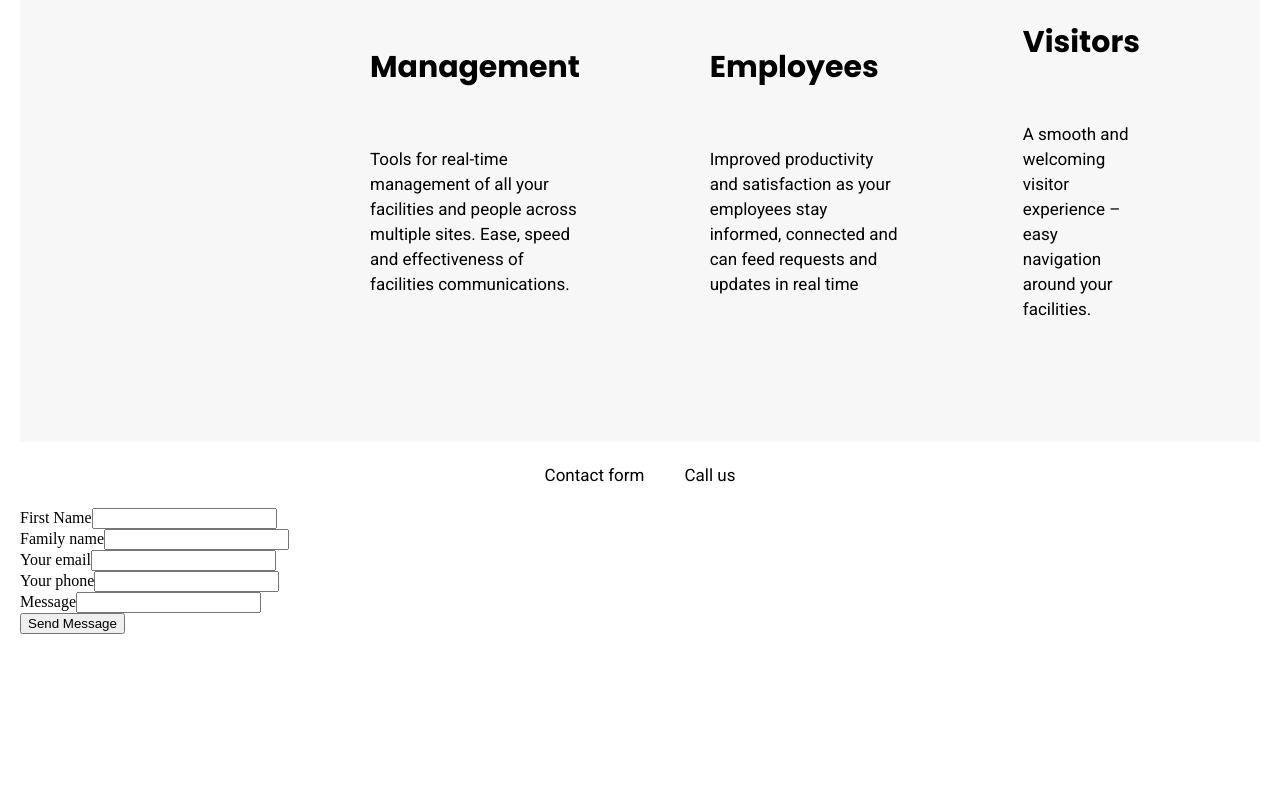
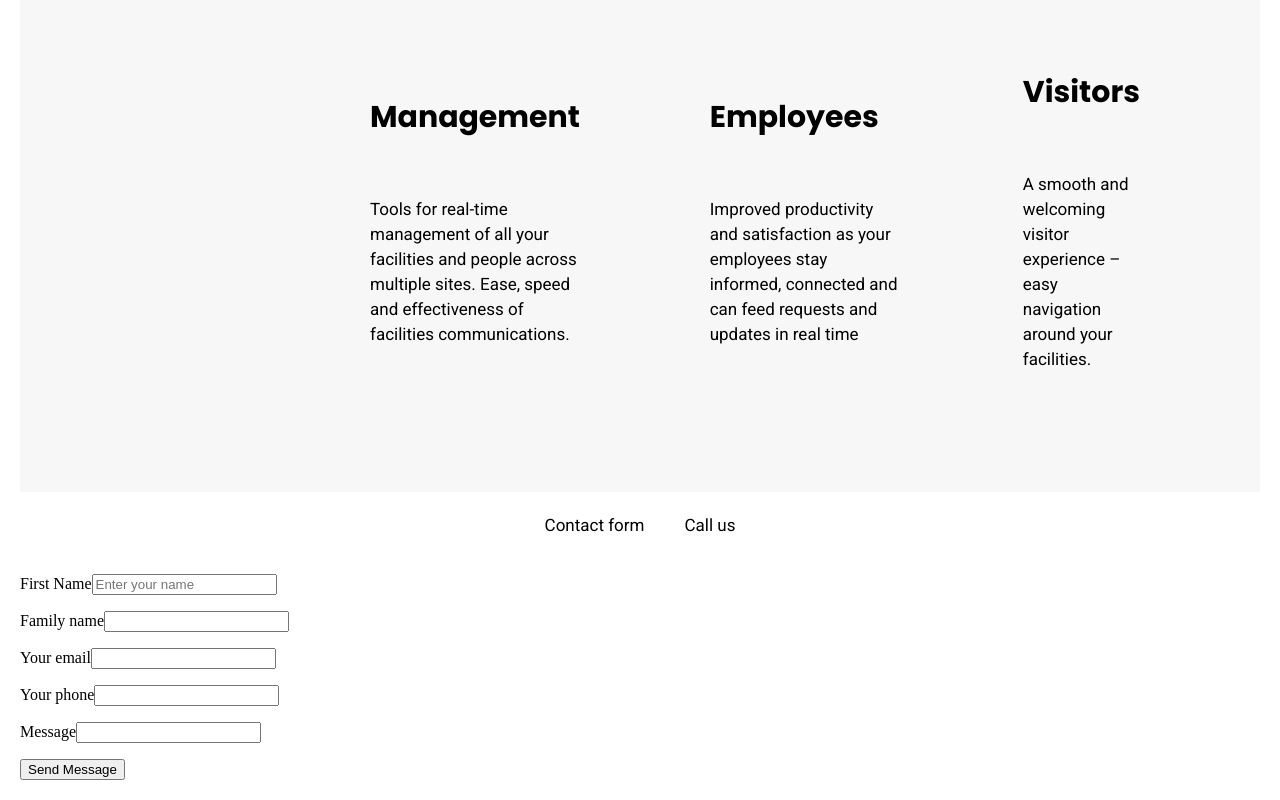
Before and after one commit to matkarny/praktyki-fe-sh-2019, a website built with webpack: page src/index.html in a window 1280 px wide. Shown: the part 1048-1848 px from the top of the page. Before the commit the page ends 1702 px from the top, so only its background shows below. Built offline with nearby package versions, Linux system fonts and the light colour scheme; files whose address does not match are found by name.

Commit message:
Feature: [wip] form correct forms

```diff
--- a/src/index.html
+++ b/src/index.html
@@ -123,13 +123,12 @@
           <a class="form-section__option">Call us</a>
       </div>
       <div class="form-section__input-container">
-      <div><label>First Name</label><input></div>
-      <div><label>Family name</label><input></div>
-      <div><label>Your email</label><input></div>
-      <div><label>Your phone</label><input></div>
-      <div><label>Message</label><input></div>
-      </div>
-      <button>Send Message</button>
+      <p><label for="firstname" >First Name</label><input placeholder="Enter your name" id='firstname' name="name"></p>
+      <p><label for="familyname" >Family name</label><input></p>
+      <p><label for="email" >Your email</labelfor="Firstname"><input></p>
+      <p><label for="phone">Your phone</label><input></p>
+      <p><label for="textarea">Message</label><input></p></div>
+      <input type="submit" value="Send Message"></input>
     </form>
   </body>
 </html>
--- a/src/styles/hero-section.scss
+++ b/src/styles/hero-section.scss
@@ -17,7 +17,7 @@
   }
 
   @include mobile-small(){
-    grid-template-rows: 40vmax 600px 600px 40vw;
+    grid-template-rows: 400px 600px 600px 40vw;
   }
 
   @include desktop() {
@@ -29,7 +29,7 @@
       ". adventage adventage";
 
     @include small-desktop() {
-      grid-template-rows: 350px minmax(350px, 1fr) 1fr;
+      grid-template-rows: 400px minmax(350px, 1fr) 1fr;
     }
   }
 
--- a/src/styles/media-res.scss
+++ b/src/styles/media-res.scss
@@ -5,7 +5,7 @@
 }
 
 @mixin mobile-small {
-  @media (max-width: 500px) {
+  @media (max-width: 620px) {
     @content;
   }
 }
--- a/src/styles/metrics.scss
+++ b/src/styles/metrics.scss
@@ -67,7 +67,6 @@ $font-poppins: "Poppins", sans-serif;
 }
 
 %link_styler{
-  position: relative;
   @extend %project__h3;
   font-family: $font-roboto;
   text-decoration: none;
```
